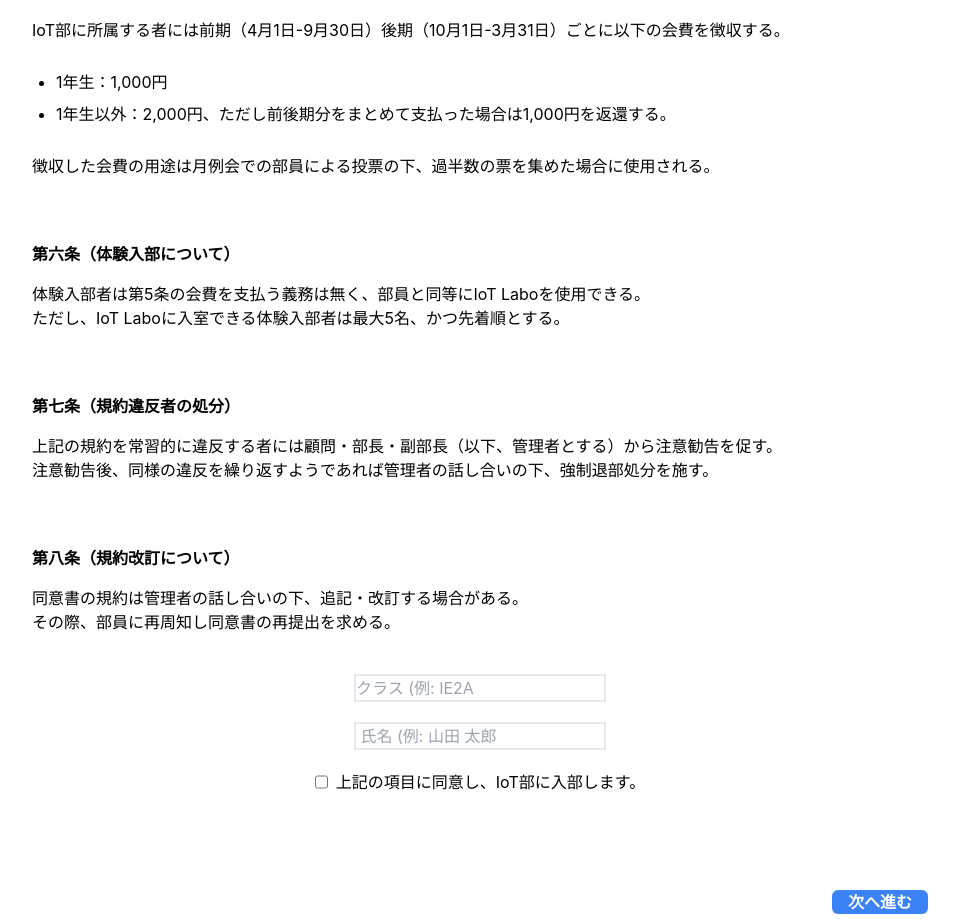
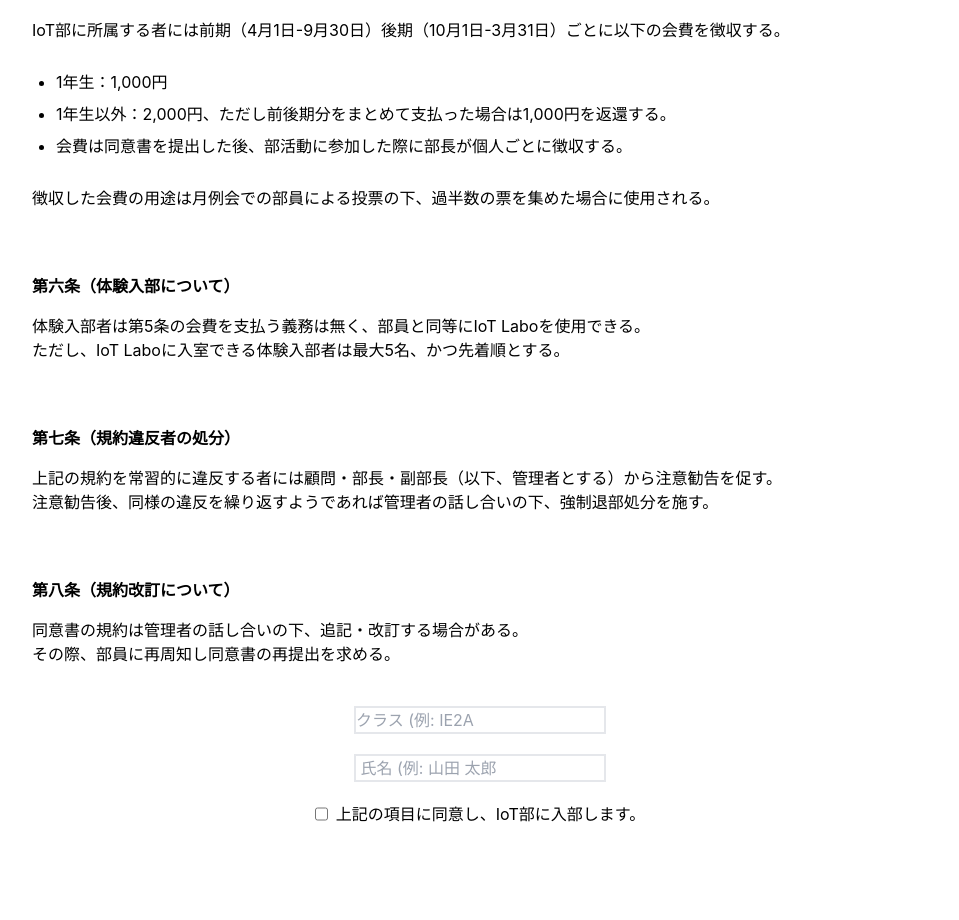
Before and after one commit to ecc-discord-bot/admin-screen, a React (Create React App) app: page /terms in a window 1280 px wide. Shown: the part 926-1846 px from the top of the page, without its empty margins (160-1119 px from the left). Built offline with nearby package versions, Linux system fonts and the light colour scheme; no server answers.

Commit message:
add kaihi change

```diff
--- a/src/pages/Terms.tsx
+++ b/src/pages/Terms.tsx
@@ -191,6 +191,13 @@ export const Terms = () => {
                                 </span>
                             </div>
                         </li>
+                        <li className="py-1">
+                            <div className="flex items-start">
+                                <span className="whitespace-pre-line">
+                                    会費は同意書を提出した後、部活動に参加した際に部長が個人ごとに徴収する。
+                                </span>
+                            </div>
+                        </li>
                     </ol>
                     <p>
                         徴収した会費の用途は月例会での部員による投票の下、過半数の票を集めた場合に使用される。
```
